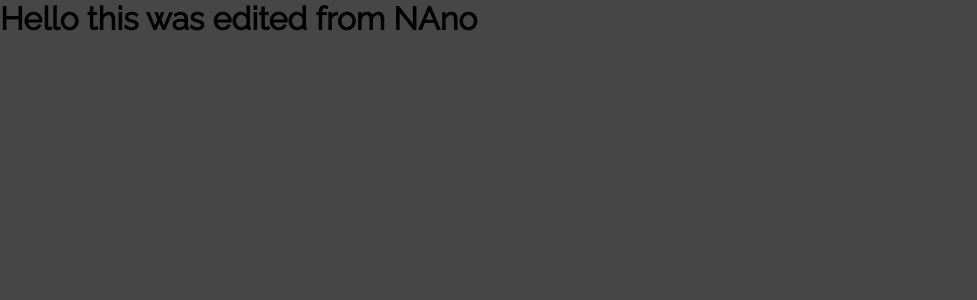
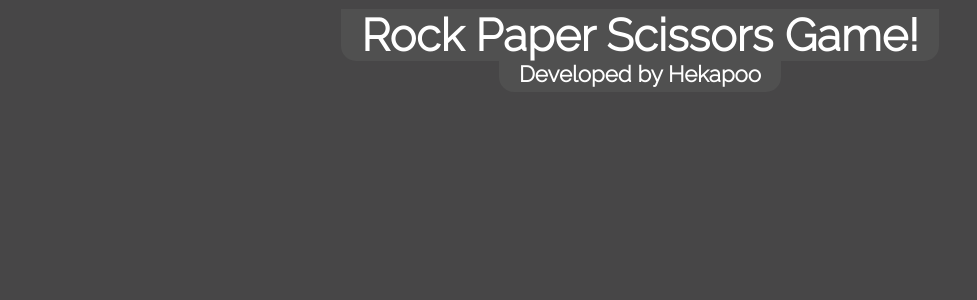
Before and after one commit to H3kapoo/RockScissorsPaper, a React app in the folder client/: page / in a window 1280 px wide. Shown: the top 300 px of the page, without its empty margins (0-977 px from the left). Built offline with nearby package versions, Linux system fonts and the light colour scheme.

Commit message:
Added 'Header' component

```diff
--- a/client/src/components/App.js
+++ b/client/src/components/App.js
@@ -1,11 +1,14 @@
 import React from 'react'
 import './App.css'
+
+import Header from './Header.js'
 
 const App = () => {
     return (
         <div>
-            <h1>Hello this was edited from NAno</h1>
-        </div>)
+            <Header />
+        </div>
+    )
 }
 
 export default App
--- /dev/null
+++ b/client/src/components/Header.css
@@ -0,0 +1,26 @@
+:root{
+    --borderRadius: 15px
+}
+
+header{
+    width: 100%;
+    height: 100px;
+    display: flex;
+    flex-direction: column;
+    align-items: center;
+    justify-content: center;
+    color:white;
+    font-weight: 100;
+    font-size: 1.4em;
+}
+header h1{
+    background-color: rgb(80, 80, 80);
+    padding: 0 20px;
+    border-radius: 0 0 var(--borderRadius) var(--borderRadius);
+}
+header h4{
+    background-color: rgb(80, 80, 80);
+    padding: 0 20px;
+    padding-bottom: 5px;
+    border-radius: 0 0 var(--borderRadius) var(--borderRadius);
+}
--- /dev/null
+++ b/client/src/components/Header.js
@@ -0,0 +1,13 @@
+import React from 'react'
+import './Header.css'
+
+const Header = () => {
+    return (
+        <header>
+            <h1>Rock Paper Scissors Game!</h1>
+            <h4>Developed by Hekapoo</h4>
+        </header>
+    )
+}
+
+export default Header;
--- a/client/src/components/index.css
+++ b/client/src/components/index.css
@@ -1,10 +1,10 @@
-@import url('https://fonts.googleapis.com/css2?family=Raleway&display=swap');
+@import url('https://fonts.googleapis.com/css2?family=Karla&family=Raleway:wght@100;300&display=swap');
 
 *{
   padding: 0;
   margin:0;
   box-sizing: border-box;
-  font-family: 'Raleway', sans-serif;
+  font-family: 'Raleway';
 }
 body{
   background-color: #474647;
```
